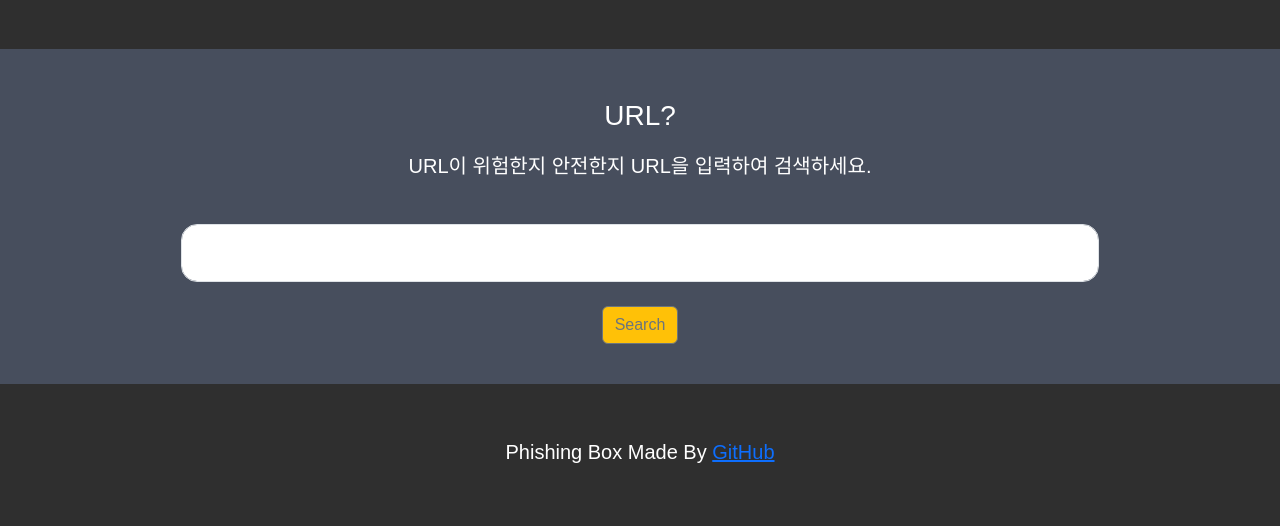
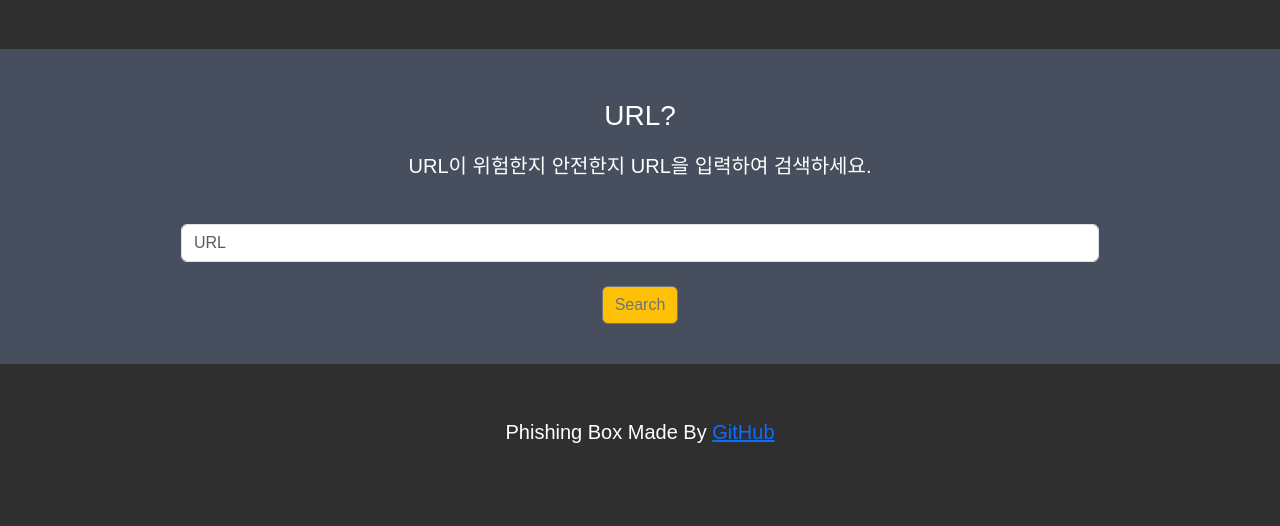
Before and after one commit to yonghoya/AI_Security_Network_Project, a Django app: page / in a window 1280 px wide. Shown: the part 449-975 px from the top of the page. After the commit the page ends 892 px from the top, so only its background shows below. Run offline with Django 3.2, Linux system fonts and the light colour scheme.

Commit message:
method 변경 및 폼 크기 수정

```diff
--- a/templates/main/input.html
+++ b/templates/main/input.html
@@ -61,10 +61,10 @@
         <h3 class="text-center justify-content-center">URL?</h3>
         <p class="m-3">URL이 위험한지 안전한지 URL을 입력하여 검색하세요.</p>
 
-        <form id="keywordForm" class="row g-4 w-75 m-auto justify-content-center" method="get">
+        <form id="keywordForm" class="row g-4 w-75 m-auto justify-content-center" method="post">
             <div class="col-12">
-                <div class="form-floating">
-                <label for="keyword"></label> <input type="text" class="form-control rounded-4" id="keyword" name="keyword">
+                <div>
+		<input type="text" class="form-control" id="keyword" placeholder="URL" name="keyword">
                 <button type="submit" class="btn btn-outline-secondary btn-warning mt-4"> Search </button>
                 </div>
             </div>
```
